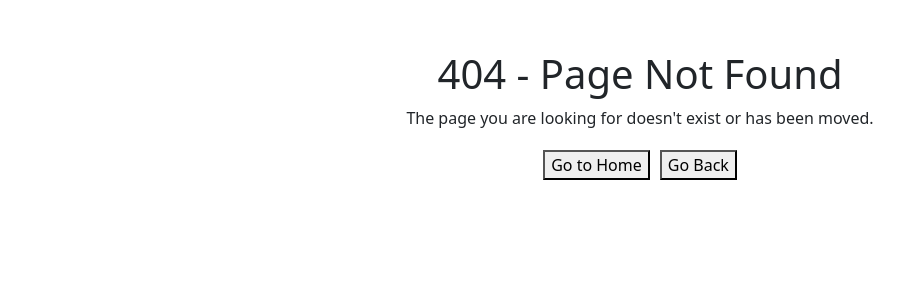
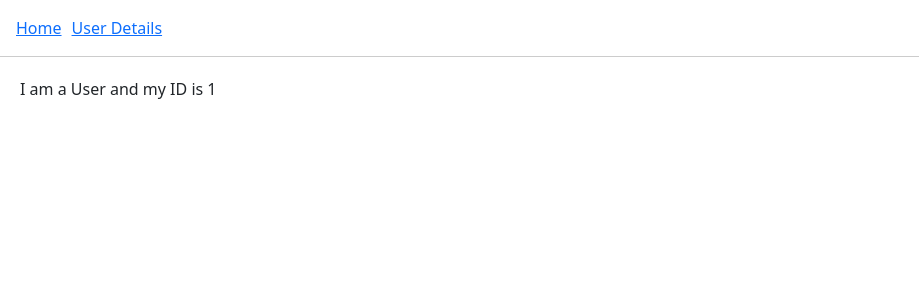
Before and after one commit to towfique-pranto/MERN-course, a React (Vite) app in the folder react-intermediate/: page /user/1 in a window 1280 px wide. Before the commit this address had no page. Shown: the top 300 px of the page, without its empty margins (0-919 px from the left). Built offline with nearby package versions, Linux system fonts and the light colour scheme.

Commit message:
Module 6 Lesson 6: Dynamic Routing

```diff
--- a/react-intermediate/src/App.jsx
+++ b/react-intermediate/src/App.jsx
@@ -9,7 +9,7 @@ function App() {
     <Routes>
       <Route path="/" element={<Layout />}>
         <Route index element={<BasicExample />} />
-        <Route path="/user" element={<User />} />
+        <Route path="/user/:id" element={<User />} />
       </Route>
       <Route path="*" element={<ErrorPage />} />
     </Routes>
--- a/react-intermediate/src/Layout.jsx
+++ b/react-intermediate/src/Layout.jsx
@@ -1,13 +1,13 @@
-import { Outlet, Link } from "react-router-dom";
+import { Outlet, NavLink } from "react-router-dom";
 
 export default function Layout() {
   return (
     <div className="app-container">
       <nav style={{ padding: "1rem", borderBottom: "1px solid #ccc" }}>
-        <Link style={{ marginRight: "10px" }} to="/">
+        <NavLink style={{ marginRight: "10px" }} to="/">
           Home
-        </Link>
-        <Link to="/user">User Details</Link>
+        </NavLink>
+        <NavLink to="/user/1">User Details</NavLink>
       </nav>
 
       <main style={{ padding: "20px" }}>
--- a/react-intermediate/src/User.jsx
+++ b/react-intermediate/src/User.jsx
@@ -1,5 +1,7 @@
 import React from "react";
+import { useParams } from "react-router";
 
 export default function User() {
-  return <div>I am a User and my ID is 123</div>;
+  const { id } = useParams();
+  return <div>I am a User and my ID is {id}</div>;
 }
```
